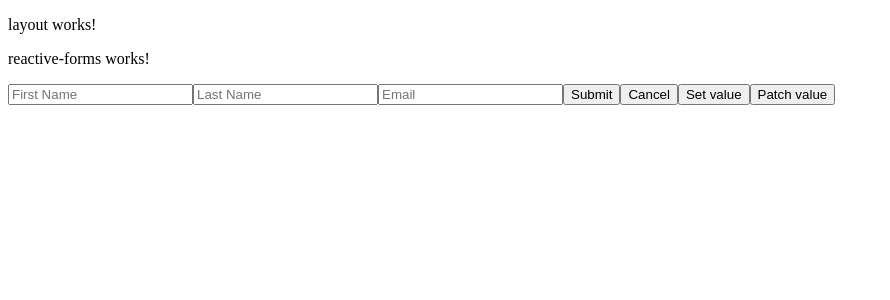
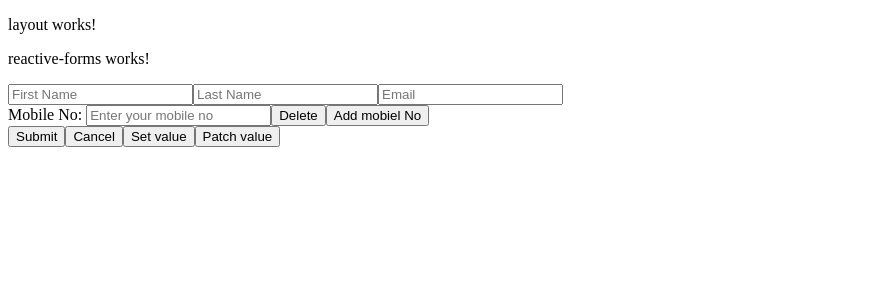
Before and after one commit to CodeMaster17/Ticketing-System, an Angular app: page /reactive-forms in a window 1280 px wide. Shown: the top 300 px of the page, without its empty margins (0-890 px from the left). Built offline with nearby package versions, Linux system fonts and the light colour scheme.

Commit message:
feat: adding new fields dynamically

```diff
--- a/src/app/pages/reactive-forms/reactive-forms.component.html
+++ b/src/app/pages/reactive-forms/reactive-forms.component.html
@@ -16,9 +16,24 @@
     </div>
     <input type="text" placeholder="Last Name" formControlName="lname" />
     <input type="email" placeholder="Email" formControlName="email" />
+    <div formArrayName="mobileNos">
+      <div
+        *ngFor="let mobileno of regForm.get('mobileNos').controls; index as idx"
+      >
+        Mobile No:
+        <input
+          type="text"
+          placeholder="Enter your mobile no"
+          [formControlName]="idx"
+        />
+        <button (click)="deleteRow(idx)">Delete</button>
+        <button (click)="addMore()">Add mobiel No</button>
+      </div>
+    </div>
+
     <button type="submit">Submit</button>
     <button (click)="reset()">Cancel</button>
-    <button (click)="fillData()"> Set value </button>
-    <button (click)="setData()"> Patch value </button>
+    <button (click)="fillData()">Set value</button>
+    <button (click)="setData()">Patch value</button>
   </form>
 </div>
--- a/src/app/pages/reactive-forms/reactive-forms.component.ts
+++ b/src/app/pages/reactive-forms/reactive-forms.component.ts
@@ -1,6 +1,7 @@
 import { CommonModule } from '@angular/common';
 import { Component } from '@angular/core';
 import {
+  FormArray,
   FormBuilder,
   FormControl,
   FormGroup,
@@ -16,7 +17,7 @@ import {
   styleUrl: './reactive-forms.component.scss',
 })
 export class ReactiveFormsComponent {
-  regForm: FormGroup;
+  regForm: any;
 
   constructor(private _fb: FormBuilder) {
     this.regForm = new FormGroup({
@@ -24,6 +25,7 @@ export class ReactiveFormsComponent {
       lname: new FormControl(''),
       email: new FormControl(''),
       password: new FormControl(''),
+      mobileNos: new FormArray([new FormControl('')]),
     });
   }
 
@@ -54,6 +56,7 @@ export class ReactiveFormsComponent {
       ],
       lname: ['', Validators.required],
       email: ['', [Validators.required, Validators.email]],
+      mobileNos: this._fb.array([this._fb.control('')]),
     });
 
     // tracking the changes in the value in the input field
@@ -76,9 +79,9 @@ export class ReactiveFormsComponent {
     // });
 
     // for whole form
-    this.regForm.statusChanges.subscribe((formstatus) => {
-      console.log(formstatus);
-    });
+    // this.regForm.statusChanges.subscribe((formstatus) => {
+    //   console.log(formstatus);
+    // });
   }
 
   register(formData: FormGroup) {
@@ -117,4 +120,11 @@ export class ReactiveFormsComponent {
       email: 'moti@gmail.com',
     });
   }
+
+  deleteRow(id: any) {
+    this.regForm.get('mobileNos').removeAt(id);
+  }
+  addMore() {
+    this.regForm.get('mobileNos').push(new FormControl());
+  }
 }
```
